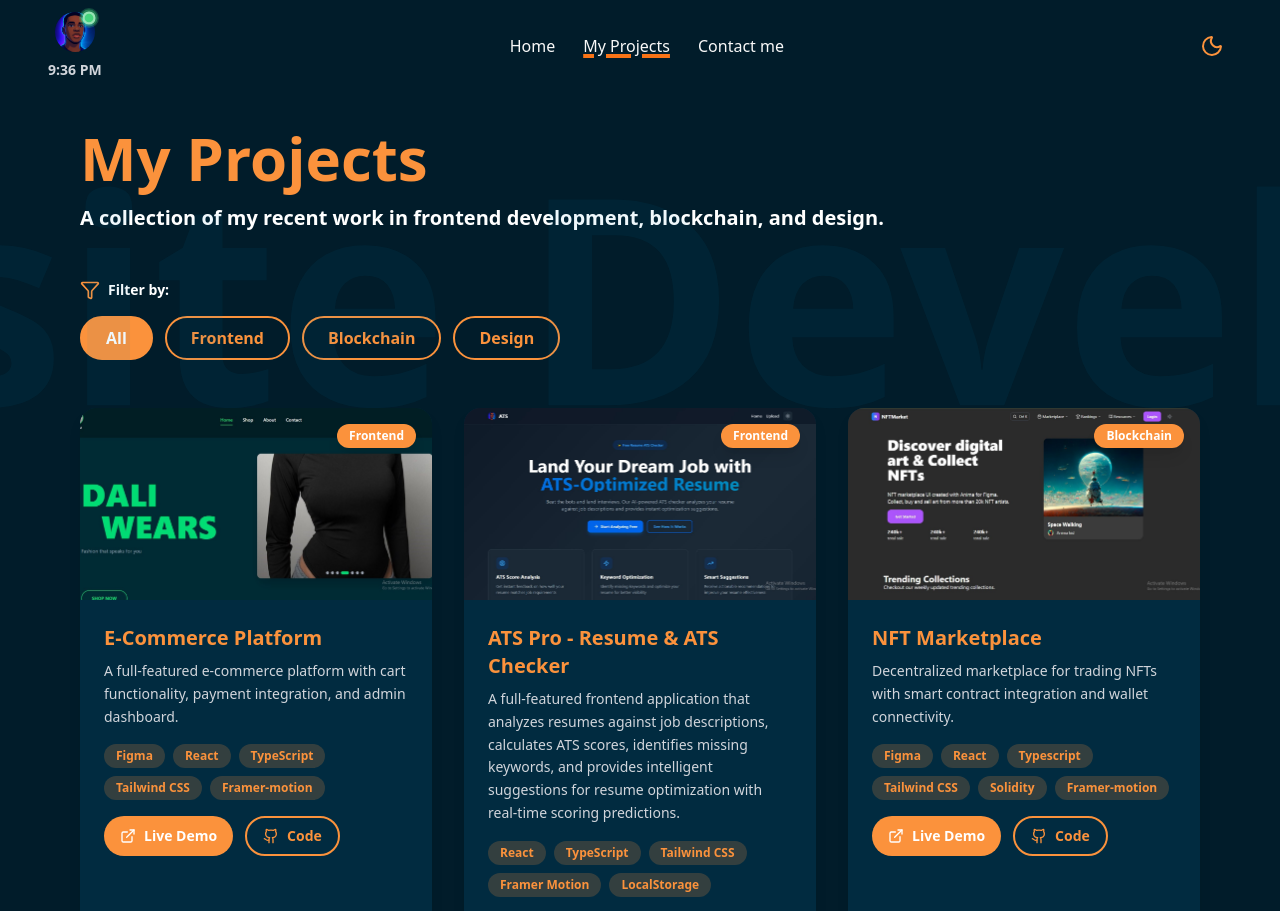
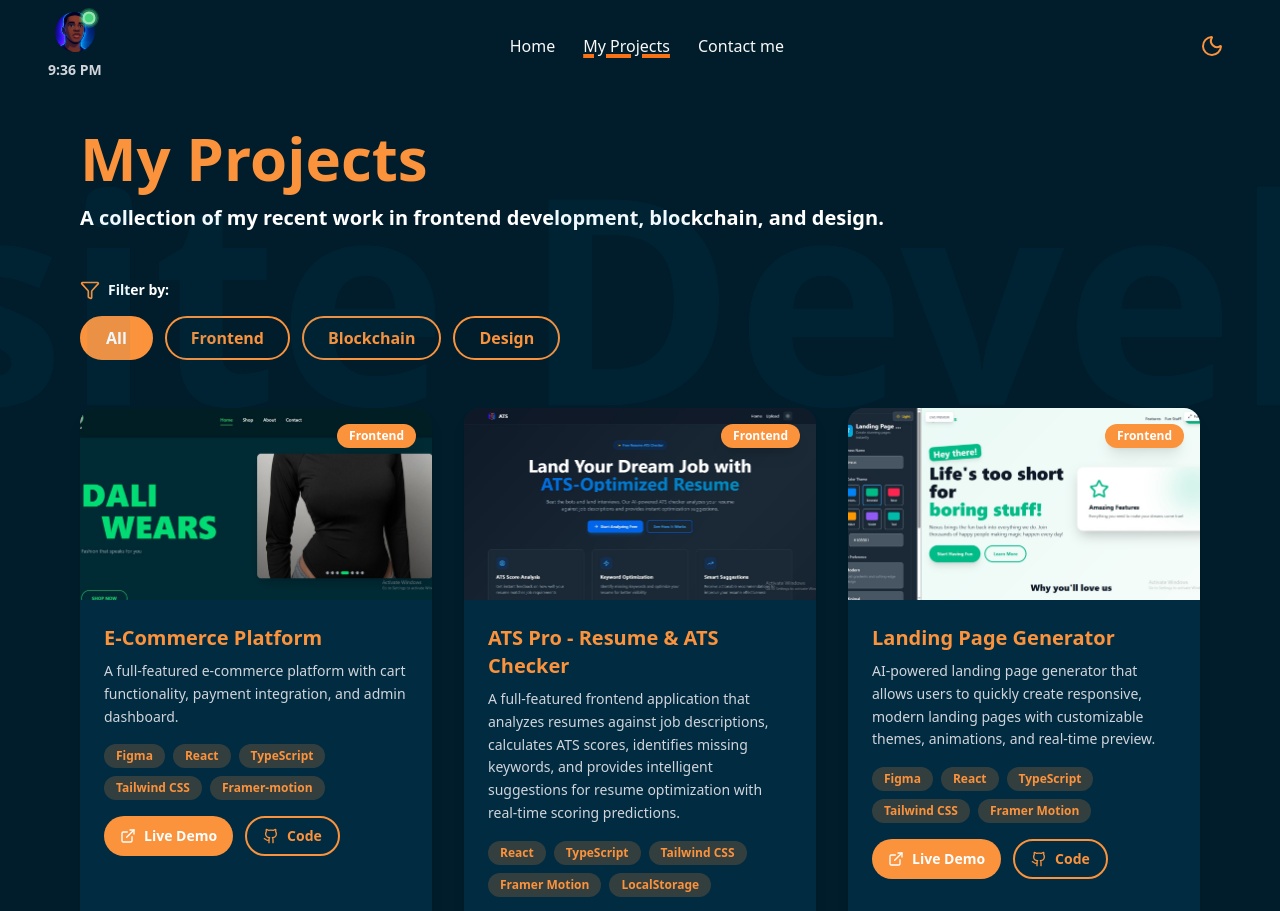
Before and after one commit to Idraezy/My-Portfolio, a React (Vite) app in the folder my-project/: page /projects in a window 1280 px wide. Shown: the top 911 px of the page. Built offline with nearby package versions, Linux system fonts and the light colour scheme.

Commit message:
Add new project and image to projects page
Added a new 'Landing Page Generator' project with associated image (project6.jpg) to the projects list in Projects.tsx. Updated project IDs to accommodate the new entry and adjusted button hover styles for dark mode.

```diff
--- a/my-project/src/projectpage/Projects.tsx
+++ b/my-project/src/projectpage/Projects.tsx
@@ -10,6 +10,7 @@ import project2 from '../assets/project2.jpg'
 import project3 from '../assets/project3.jpg'
 import project4 from '../assets/project4.jpg'
 import project5 from '../assets/project5.jpg'
+import project6 from '../assets/project6.jpg'
 
 interface Project {
   id: number;
@@ -58,9 +59,25 @@ const projects: Project[] = [
   liveUrl: "https://at-sify.vercel.app/",
   githubUrl: "https://github.com/Idraezy/ATSify",
   },
-
+    {
+  id: 3,
+  title: "Landing Page Generator",
+  description:
+    "AI-powered landing page generator that allows users to quickly create responsive, modern landing pages with customizable themes, animations, and real-time preview.",
+  technologies: [
+    "Figma",
+    "React",
+    "TypeScript",
+    "Tailwind CSS",
+    "Framer Motion"
+  ],
+  category: "Frontend",
+  image: project6,
+  liveUrl: "https://landing-page-generator-taupe.vercel.app/",
+  githubUrl: "https://github.com/Idraezy/Landing-Page-Generator"
+},
   {
-    id: 3,
+    id: 4,
     title: "NFT Marketplace",
     description: "Decentralized marketplace for trading NFTs with smart contract integration and wallet connectivity.",
     technologies: ["Figma", "React","Typescript","Tailwind CSS", "Solidity", "Framer-motion"],
@@ -70,7 +87,7 @@ const projects: Project[] = [
     githubUrl: "https://github.com/Idraezy/NFT-MARKETPLACE-22"
   },
   {
-    id: 4,
+    id: 5,
     title: "Brand Identity Design",
     description: "Complete brand identity package including logo, color palette, and marketing materials.",
     technologies: ["Figma", "HTML", "Vanilla CSS", "Vanilla JavaScript"],
@@ -79,7 +96,7 @@ const projects: Project[] = [
     liveUrl: "#"
   },
   {
-    id: 5,
+    id: 6,
     title: "Task Management App",
     description: "Collaborative task management application with real-time updates and team features.",
     technologies: ["Figma", "HTML", "Vanilla CSS", "Vanilla JavaScript"],
@@ -178,7 +195,7 @@ export default function Projects({ darkMode, setDarkMode }: ContactProps) {
                 className={`px-6 py-2 rounded-full font-semibold transition-all duration-300 ${
                   selectedCategory === category
                     ? 'bg-orange-400 text-white border-2 border-orange-400'
-                    : 'bg-transparent border-2 border-[#111827] dark:border-orange-400 text-black dark:text-orange-400 hover:bg-orange-400 hover:text-white hover:border-orange-400'
+                    : 'bg-transparent border-2 border-[#111827] dark:border-orange-400 text-black dark:text-orange-400 hover:bg-orange-400 hover:text-white hover:border-orange-400 dark:hover:text-white'
                 }`}
               >
                 {category}
```
Also changed, not shown: my-project/src/assets/project6.jpg (added).
